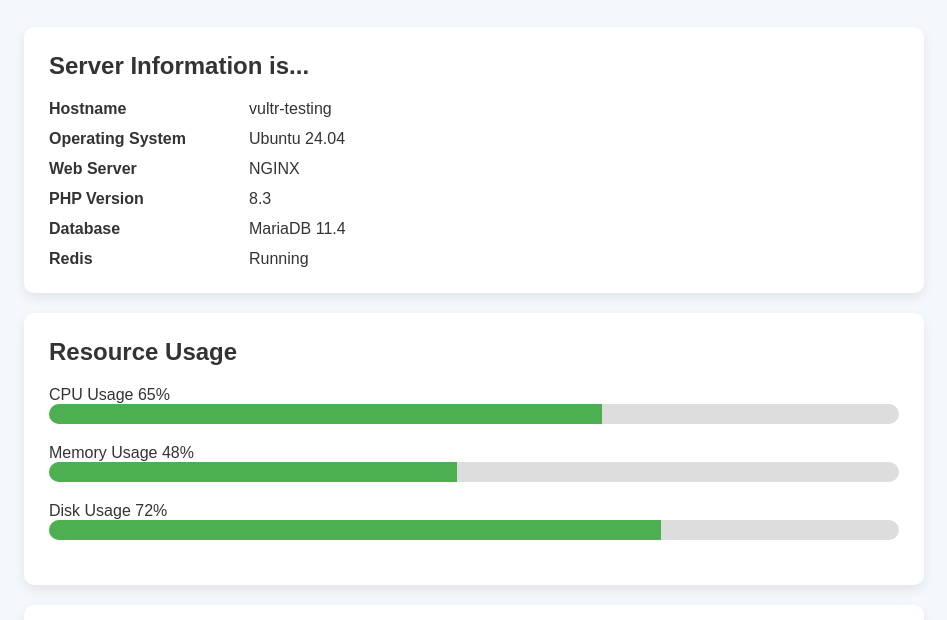
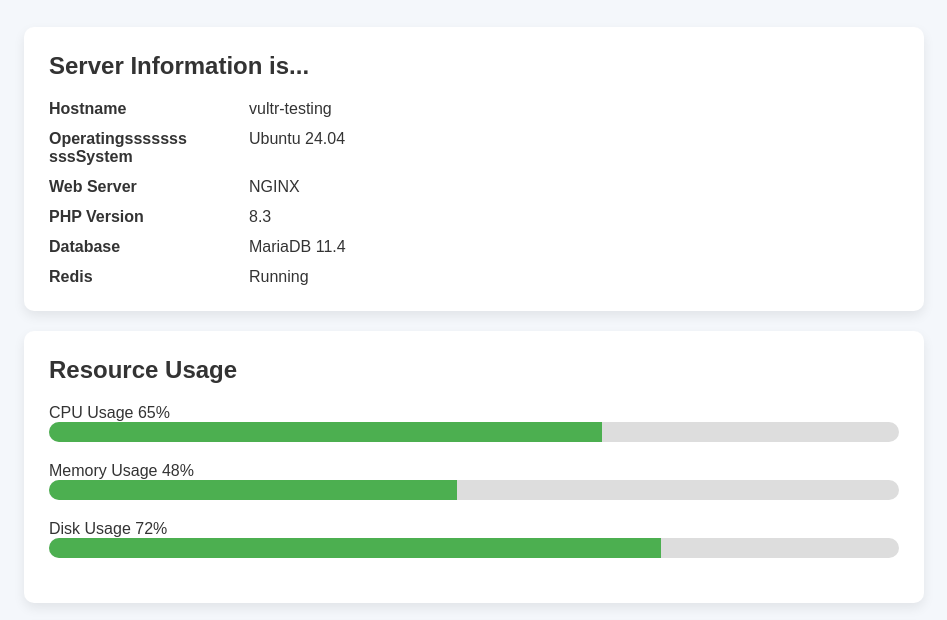
Before and after one commit to misam02/server-status-dashboard, a plain HTML site: page index.html in a window 1280 px wide. Shown: the part 108-728 px from the top of the page, without its empty margins (166-1113 px from the left). Drawn offline with Linux system fonts and the light colour scheme.

Commit message:
Changed html

```diff
--- a/index.html
+++ b/index.html
@@ -23,7 +23,7 @@
             <div><strong>Hostname</strong></div>
             <div>vultr-testing</div>
 
-            <div><strong>Operating System</strong></div>
+            <div><strong>Operatingsssssss sssSystem</strong></div>
             <div>Ubuntu 24.04</div>
 
             <div><strong>Web Server</strong></div>
```
